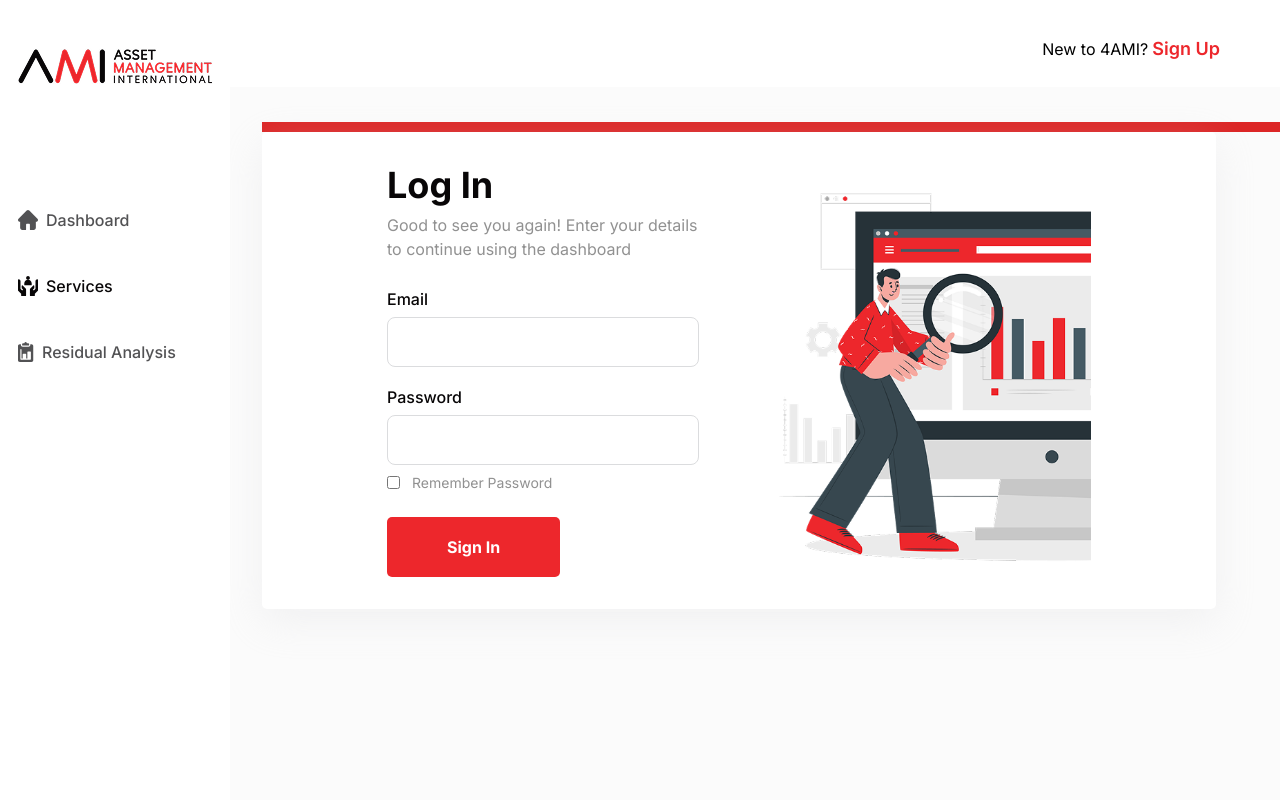
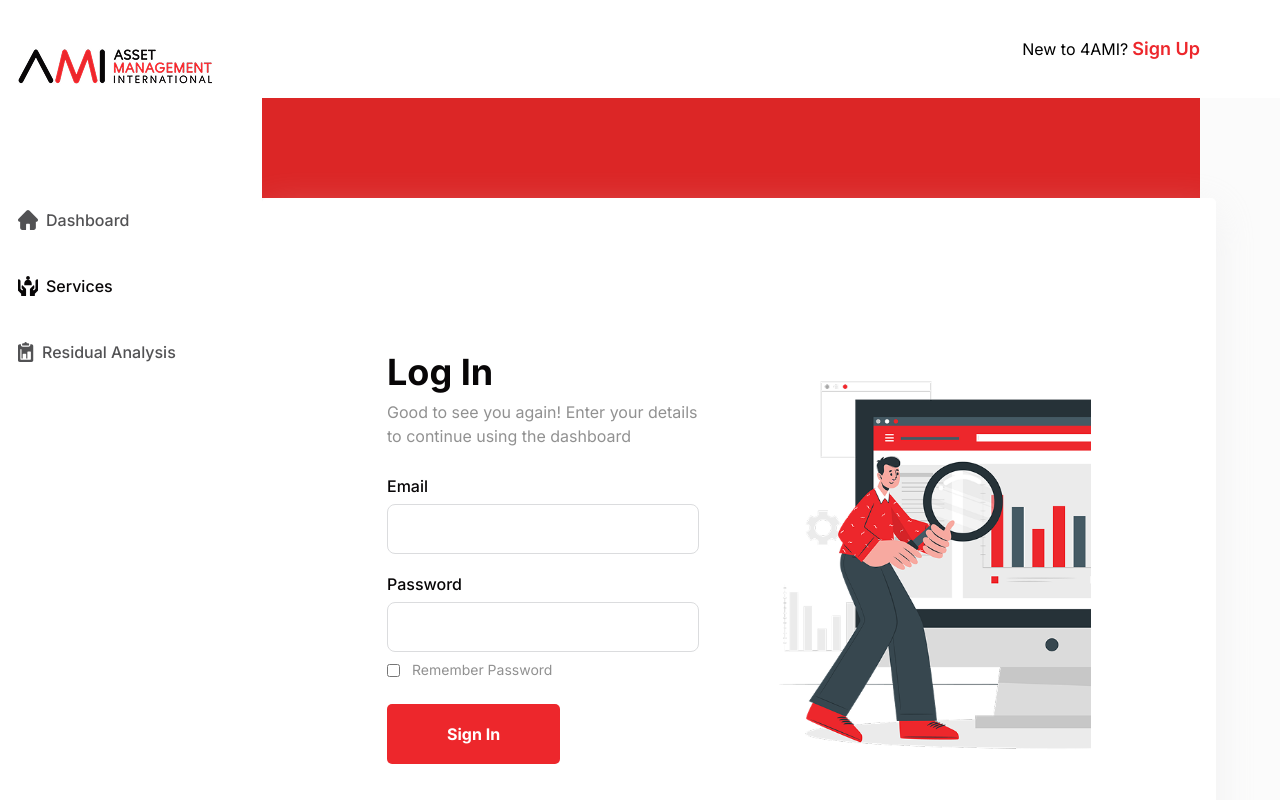
Before and after one commit to arakash-developer/headless, a React (Vite) app: page /login in a window 1280 px wide. Built offline with nearby package versions, Linux system fonts and the light colour scheme.

Commit message:
style: Update layout and spacing in Login, Navbar, and RootLayout components for improved design consistency

```diff
--- a/src/components/login/Login.jsx
+++ b/src/components/login/Login.jsx
@@ -106,8 +106,8 @@ const Login = () => {
 
   return (
     <>
-      <div className="h-[10px] w-full bg-red-600"></div>
-      <div className="h-full">
+      <div className="h-[100px] bg-red-600 mr-[80px]"></div>
+      <div className="h-full w-full">
         <div className="loginBox bg-[#fff] max-w-[1036px] mr-[64px] mb-[171px] rounded-[5px] px-[125px] py-5 grid grid-cols-2 gap-[80px] h-full items-center">
           <div className="max-w-[380px]">
             <h3 className="text-[var(--primary2)] text-4xl not-italic font-bold leading-10">
--- a/src/components/main/Navbar.jsx
+++ b/src/components/main/Navbar.jsx
@@ -2,7 +2,8 @@ import { Link } from "react-router-dom";
 
 const Navbar = () => {
   return (
-    <nav className="mt-[35px] mb-6  navbar ml-8 mr-[60px] flex justify-between items-center">
+    <>
+      <nav className="mt-[35px] mb-6 navbar mr-[80px] flex justify-between items-center">
         {/* <div className="flex items-center relative">
         <input
           type="text"
@@ -50,6 +51,7 @@ const Navbar = () => {
           </p>
         </Link>
       </nav>
+    </>
   );
 };
 
--- a/src/components/main/RootLayout.jsx
+++ b/src/components/main/RootLayout.jsx
@@ -1,8 +1,8 @@
-import { useContext, useEffect, useRef } from "react";
+import Navbar from "@components/main/Navbar";
+import Sidebar from "@components/main/Sidebar";
+import { Contex } from "@context/User";
+import { useContext, useRef } from "react";
 import { Outlet } from "react-router-dom";
-import { Contex } from "@context/User";
-import Sidebar from "@components/main/Sidebar";
-import Navbar from "@components/main/Navbar";
 
 const Root = () => {
   const { assetTerm } = useContext(Contex);
@@ -29,15 +29,13 @@ const Root = () => {
     <div className="h-full overflow-hidden">
       <div className="flex items-start h-full">
         <Sidebar />
-        <div className="h-full w-full">
+        <div className="h-full w-full ml-8">
           <Navbar />
           <div
-            className="overflow-y-scroll h-[90%] bg-[var(--background)]"
+            className="mt-[35px] overflow-y-scroll h-[90%] bg-[var(--background)]"
             ref={containerRef}
           >
-            <div className="mt-[35px] ml-8">
-              <Outlet />
-            </div>
+            <Outlet />
           </div>
         </div>
       </div>
```
Lines whose indentation alone changed are shown as unchanged.
